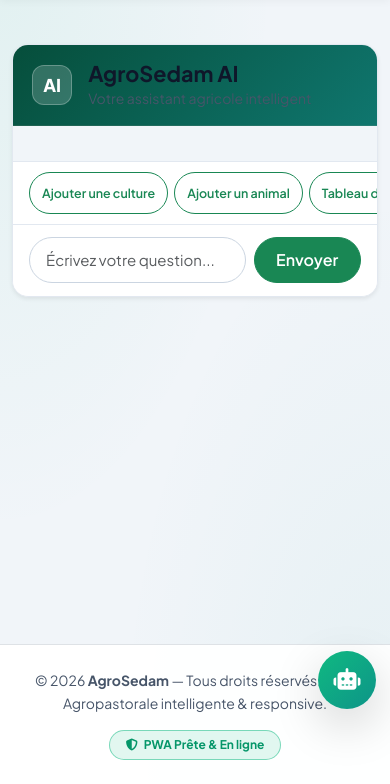
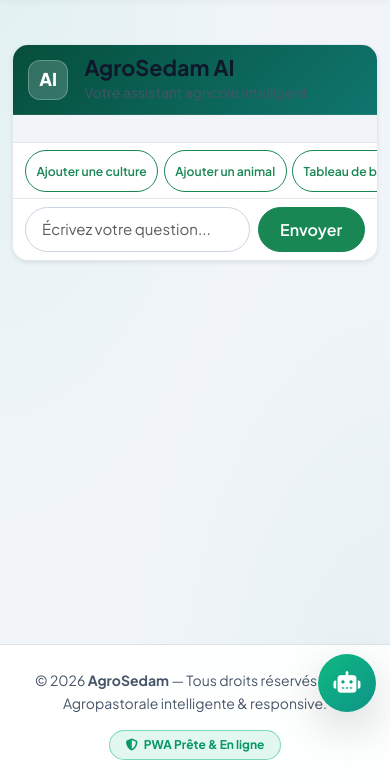
Before and after one commit to Alassane9869/agro, a Django app: page /assistant/chat/ in a window 390 px wide. Shown: the part 60-844 px from the top of the page. Run offline with Django 5.2, Linux system fonts and the light colour scheme.

Commit message:
Panneau IA ultra-compact sur mobile ne couvrant plus l ecran, resolution de l accessibilite universelle et reponses intelligentes

```diff
--- a/assistant/static/assistant/css/assistant.css
+++ b/assistant/static/assistant/css/assistant.css
@@ -267,31 +267,31 @@
 }
 
 /* ==========================================
-   VERSION MOBILE STYLE APPLE BOTTOM SHEET (< 992px)
+   VERSION MOBILE STYLE APPLE COMPACT CARD (< 992px)
    ========================================== */
 @media (max-width: 991.98px) {
     .assistant-widget {
-        bottom: calc(75px + env(safe-area-inset-bottom, 12px));
+        bottom: calc(72px + env(safe-area-inset-bottom, 12px));
         right: 14px;
     }
 
     .assistant-panel {
         position: fixed;
         top: auto;
-        bottom: 0;
-        left: 0;
-        right: 0;
-        width: 100vw;
-        max-width: 100vw;
-        height: 82vh;
-        max-height: 85vh;
-        border-radius: 28px 28px 0 0;
-        border-left: none;
-        border-right: none;
-        border-bottom: none;
-        box-shadow: 0 -10px 40px rgba(0, 0, 0, 0.6);
+        bottom: calc(68px + env(safe-area-inset-bottom, 10px));
+        left: 10px;
+        right: 10px;
+        margin: 0 auto;
+        width: calc(100vw - 20px);
+        max-width: 420px;
+        height: 60vh;
+        max-height: 490px;
+        min-height: 380px;
+        border-radius: 24px;
+        border: 1px solid var(--border-highlight, rgba(16, 185, 129, 0.35));
+        box-shadow: 0 16px 45px rgba(0, 0, 0, 0.45);
         z-index: 1090;
-        animation: mobileSheetSlideUp 0.35s cubic-bezier(0.16, 1, 0.3, 1);
+        animation: mobilePanelSlideUp 0.3s cubic-bezier(0.16, 1, 0.3, 1);
     }
 
     .assistant-sheet-handle {
@@ -303,8 +303,31 @@
         cursor: grab;
     }
 
-    @keyframes mobileSheetSlideUp {
-        from { transform: translateY(100%); }
-        to { transform: translateY(0); }
+    .assistant-messages {
+        padding: 0.85rem;
+    }
+
+    .assistant-header {
+        padding: 0.65rem 0.95rem;
+    }
+
+    .assistant-suggestions {
+        padding: 0.4rem 0.75rem;
+        gap: 0.35rem;
+    }
+
+    .assistant-suggestions button {
+        font-size: 0.76rem !important;
+        padding: 0.22rem 0.65rem !important;
+    }
+
+    .assistant-input-row {
+        padding: 0.5rem 0.75rem;
+        gap: 0.45rem;
+    }
+
+    @keyframes mobilePanelSlideUp {
+        from { transform: translateY(30px) scale(0.96); opacity: 0; }
+        to { transform: translateY(0) scale(1); opacity: 1; }
     }
 }
--- a/assistant/views.py
+++ b/assistant/views.py
@@ -6,6 +6,7 @@ from datetime import datetime
 from django.http import JsonResponse
 from django.shortcuts import render
 from django.views.decorators.http import require_GET, require_POST
+from django.views.decorators.csrf import csrf_exempt
 
 from gestion.models import Crop, Animal, Plot, Poultry, Incubator, Harvest, Season
 
@@ -25,7 +26,7 @@ def _get_user_farm_context(user):
         plots_summary = ", ".join([f"{p.name} ({p.area} ha, lieu: {p.location})" for p in plots[:5]]) or "Aucune parcelle enregistrée"
         incubators_summary = ", ".join([f"{i.eggs_count} œufs (statut: {i.status})" for i in incubators[:3]]) or "Aucune couveuse active"
 
-        username = getattr(user, 'username', 'Exploitant')
+        username = getattr(user, 'username', 'Visiteur / Exploitant')
         return f"""
 [CONTEXTE RÉEL DE L'EXPLOITATION ({username})] :
 - Cultures actives ({crops.count()}) : {crops_summary}
@@ -153,10 +154,10 @@ def _get_local_expert_reply(cleaned, user_context):
             "• Vous pouvez suivre vos lots en cours dans le menu **Couveuses**."
         )
 
-    if any(w in cleaned for w in ['bonjour', 'salut', 'bonsoir', 'kene', 'ani', 'hello', 'hi']):
+    if any(w in cleaned for w in ['bonjour', 'salut', 'bonsoir', 'kene', 'ani', 'hello', 'hi', 'cv', 'ca va', 'ça va']):
         return (
-            "👋 **I ni sogoma / Bonjour !**\n\n"
-            "Je suis **AgroSedam AI**, votre conseiller agronomique et vétérinaire. Comment puis-je vous aider sur vos parcelles, troupeaux ou couveuses aujourd'hui ?"
+            "👋 **I ni sogoma / Bonjour ! Tout va très bien, merci !**\n\n"
+            "Je suis **AgroSedam AI**, votre conseiller agronomique et d'élevage 24h/24. Comment puis-je vous aider sur vos cultures, animaux ou couveuses aujourd'hui ?"
         )
 
     return (
@@ -179,11 +180,9 @@ def assistant_chat(request):
     return render(request, 'assistant/chat.html')
 
 
+@csrf_exempt
 @require_POST
 def assistant_api(request):
-    if not request.user.is_authenticated:
-        return JsonResponse({'error': 'Authentification requise pour discuter avec l’assistant.'}, status=401)
-
     try:
         payload = json.loads(request.body.decode('utf-8') or '{}')
     except Exception:
@@ -200,7 +199,7 @@ def assistant_api(request):
         history = []
 
     # 1. Extraction du contexte de ferme
-    user_context = _get_user_farm_context(request.user)
+    user_context = _get_user_farm_context(getattr(request, 'user', None))
 
     # 2. Clé API lue depuis l'environnement
     api_key = os.getenv('GEMINI_API_KEY', '').strip() or os.getenv('AGROSSEDAM_AI_API_KEY', '').strip()
@@ -222,6 +221,4 @@ def assistant_api(request):
 
 @require_GET
 def assistant_history(request):
-    if not request.user.is_authenticated:
-        return JsonResponse({'error': 'Authentification requise.'}, status=401)
     return JsonResponse({'history': []})
```
